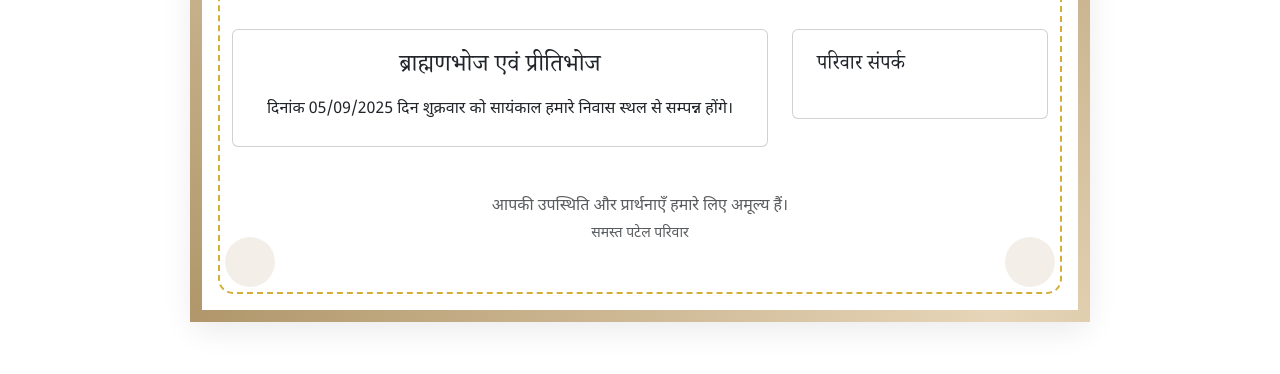
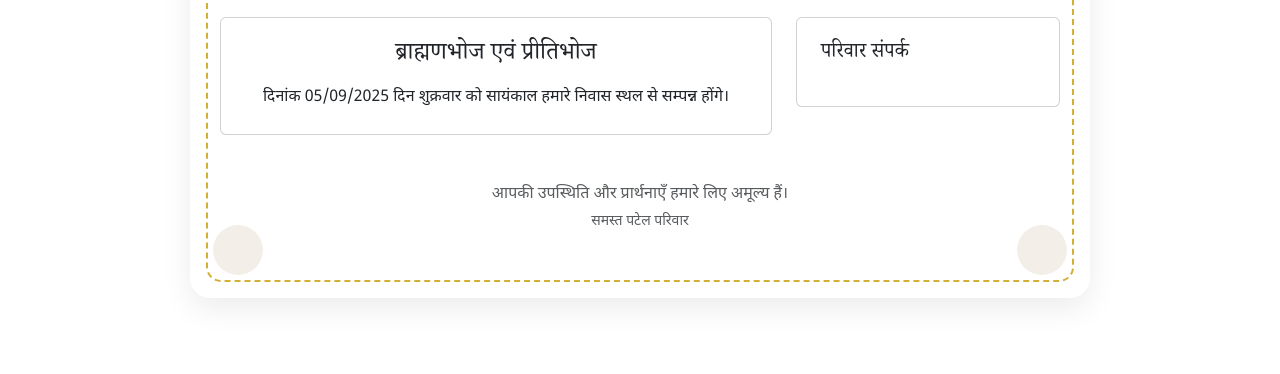
Before and after one commit to amitexm/akashmani, a plain HTML site: page index.html in a window 1280 px wide. Shown: the part 453-827 px from the top of the page. Drawn offline with nearby package versions, Linux system fonts and the light colour scheme.

Commit message:
Update styles.css

```diff
--- a/styles.css
+++ b/styles.css
@@ -18,7 +18,7 @@
     margin: 0rem auto;
     padding: 1rem;
     background: #fff;
-    border: 12px solid transparent;
+    /*border: 12px solid transparent;*/
     border-image: linear-gradient(45deg, #b1976b, #e6d5b8, #b1976b) 1;
     border-radius: 20px;
     box-shadow: 0 10px 30px rgba(0,0,0,0.08);
```
